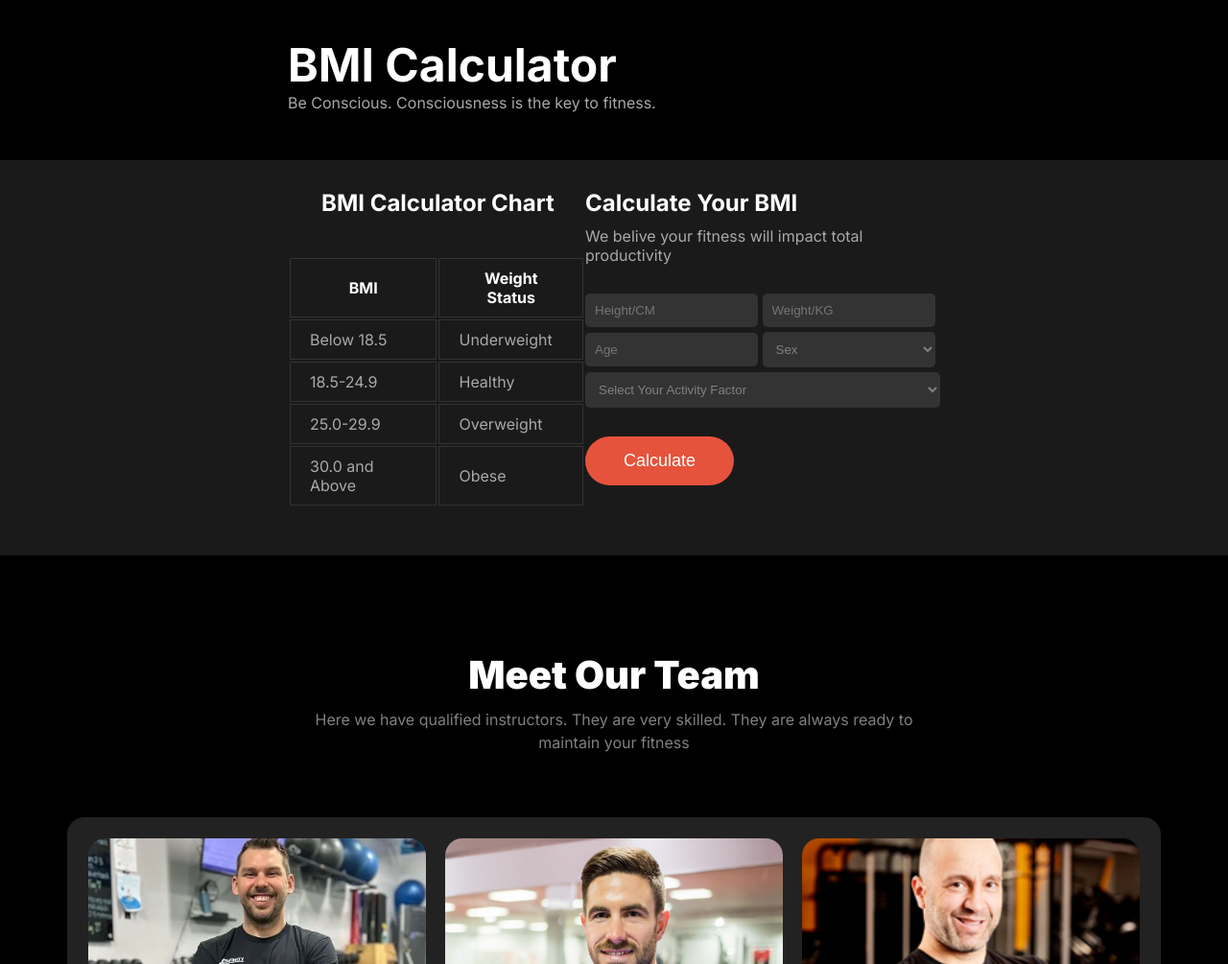
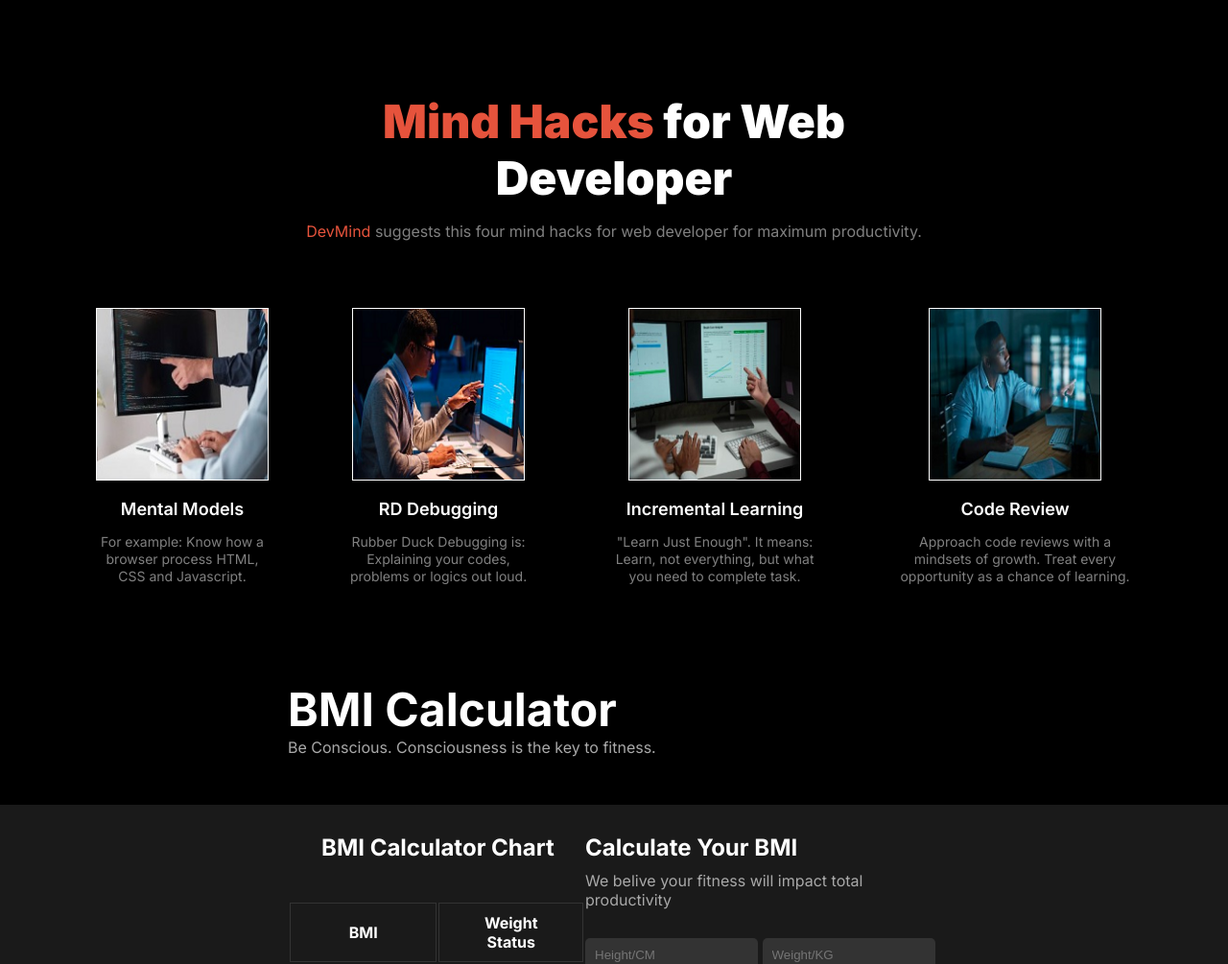
Before and after one commit to Mizan-Sanzi/DevMind-Web, a plain HTML site: page index.html in a window 1280 px wide. Shown: the part 1795-2800 px from the top of the page at 96% size. Drawn offline with Linux system fonts and the light colour scheme.

Commit message:
challenge part added

```diff
--- a/index.html
+++ b/index.html
@@ -42,9 +42,7 @@
             Caring Mind is <span class="very">Very</span> Essential.
           </h1>
           <p class="banner-description">
-            Body and Mind Goes Together. If you want to keep your mind sound and
-            sleep, you must keep your body fit. To keep your body fit, you need
-            physical exercise.
+            Body and mind goes together. Web developer should keep balance of work to keep the body and mind fit. No doubt, balancing is wellbeing. And mental wellbeing is a valuable thing.
           </p>
           <button class="join-now">Join Now</button>
           <button class="download-app">Download App</button>
@@ -57,7 +55,7 @@
                 <i class="fa-brands fa-youtube"></i>
               </div>
               <div class="circle">
-                <i style="background-color:rgb(230, 83, 60); border-radius: 50%; color: rgb(230, 83, 60);" class="fa-regular fa-circle"></i>
+                <i class="fa-solid fa-play"></i>
               </div>
               <div class="smallpart">
                 <span class="n350">350+</span>
@@ -79,10 +77,9 @@
       <!-- FIXME:  -->
       <section class="container habit-main-container">
         <div class="habit-change">
-          <h3 class="hi">Change Your Habits</h3>
+          <h3 class="hi">Healthy Body, Peaceful Mind</h3>
           <p>
-            We believe fitness should be accessible to everyone, everywhere,
-            regardless of income or access to a gym.
+            We strongly believe that body and mind is very much connected. Without a fit body you can not imagine a peaceful mind. For the sake of a fit body you need this four thing:
           </p>
         </div>
 
@@ -118,12 +115,47 @@
         <div class="run-container">
             <div class="run-head">
                 <h1 class="run-heading">Run an Extra Mile</h1>
-                <p>Running is the best exercise. To develop mind you need exercise regularly. </p>
+                <p>Running is the best exercise. To keep your mind fit you need exercise regularly. </p>
                 <button class="join-now">Join Now</button>
             </div>
             <div class="run-img">
                 <img src="images/run (2).jpg" alt="running image">
             </div>
+        </div>
+      </section>
+      <!-- Challenge Section -->
+      <section class="container challenge-part habit-main-container">
+        <div class="habit-change challenge-head">
+          <h3 class="hi"><span class="hacks">Mind Hacks</span> for Web Developer</h3>
+          <p>
+            <span class="hacks2">DevMind</span> suggests this four mind hacks for web developer for maximum productivity.
+          </p>
+        </div>
+
+        <div class="challenge-card habit-card-container">
+          <div class="card2">
+            <img src="./images/hacks1.png" alt="Image" />
+            <h5>Mental Models</h5>
+            <p>For example: Know how a browser process HTML, CSS and Javascript.</p>
+          </div>
+
+          <div class="card2">
+            <img src="./images/hacks2.png" alt="Image" />
+            <h5>RD Debugging</h5>
+            <p>Rubber Duck Debugging is: Explaining your codes, problems or logics out loud.</p>
+          </div>
+
+          <div class="card2">
+            <img src="./images/hacks3.png" alt="Image" />
+            <h5>Incremental Learning</h5>
+            <p>"Learn Just Enough". It means: Learn, not everything, but what you need to complete task.</p>
+          </div>
+
+          <div class="card2">
+            <img src="./images/hacks4.png" alt="Image" />
+            <h5>Code Review</h5>
+            <p>Approach code reviews with a mindsets of growth. Treat every opportunity as a chance of learning.</p>
+          </div>
         </div>
       </section>
       <!-- BMI Section -->
@@ -216,10 +248,10 @@
 
          <section class="team-container container">
             <div class="team-header">
-              <h2>Meet Our Team</h2>
+              <h2>Meet Our Counselors and Trainers</h2>
               <p>
-                Here we have qualified instructors. They are very skilled. They are
-                always ready to maintain your fitness
+                We have qualified and skilled counselors and trainers. They are
+                always ready to serve you for your mental and physical fitness.
               </p>
             </div>
 
--- a/styles/style.css
+++ b/styles/style.css
@@ -143,6 +143,14 @@ h1 {
     color: red;
     display: none;
 }
+.circle {
+    height: 35px;
+    width: 35px;
+    color: white;
+    background-color: rgb(230, 83, 60);
+    /* display: none; */
+    border-radius: 50%;
+}
 .small-box2 {
     color: white;
     position: absolute;
@@ -198,7 +206,7 @@ h1 {
     margin-top: 10px;
     max-width: 180px;
     height: 180px;
-    border: 5px solid rgba(255, 255, 255, 0.5);
+    border: 1px solid rgba(95, 92, 92, 0.5);
     border-radius: 50%;
 }
 
@@ -252,6 +260,42 @@ h1 {
     margin-bottom: 30px;
     border-radius: 30px;
 }
+
+/* challenge section style */
+
+.hacks {
+    color: rgb(230, 83, 60);
+}
+.hacks2 {
+    color: rgb(230, 83,60);
+}
+.card2 {
+    max-width: 100%;
+    text-align: center;
+    margin: 0 auto;
+    padding: 0 30px;
+}
+.card2 img {
+    margin-top: 10px;
+    max-width: 180px;
+    height: 180px;
+    border: 1px solid white;
+    /* border-radius: 50%; */
+}
+.card2 h5 {
+    margin-top: 15px;
+    font-size: 1.125rem;
+    font-weight: 600;
+}
+
+.card2 p {
+    margin-top: 6px;
+    font-size: 0.875rem;
+    line-height: 18px;
+    color: rgba(255, 255, 255, 0.5);
+    margin-top: 15px;
+}
+
 /* BMI section */
 .BMI {
     display: flex;
@@ -535,6 +579,9 @@ hr {
         /* border-radius: 50%; */
     }
     .circle {
+        color: white;
+        display: inline;
+        background-color: rgb(230, 83, 60);
         display: none;
     }
     .habit-container {
```
Also changed, not shown: images/hacks1.png (added), images/hacks2.png (added), images/hacks3.png (added), images/hacks4.png (added).
